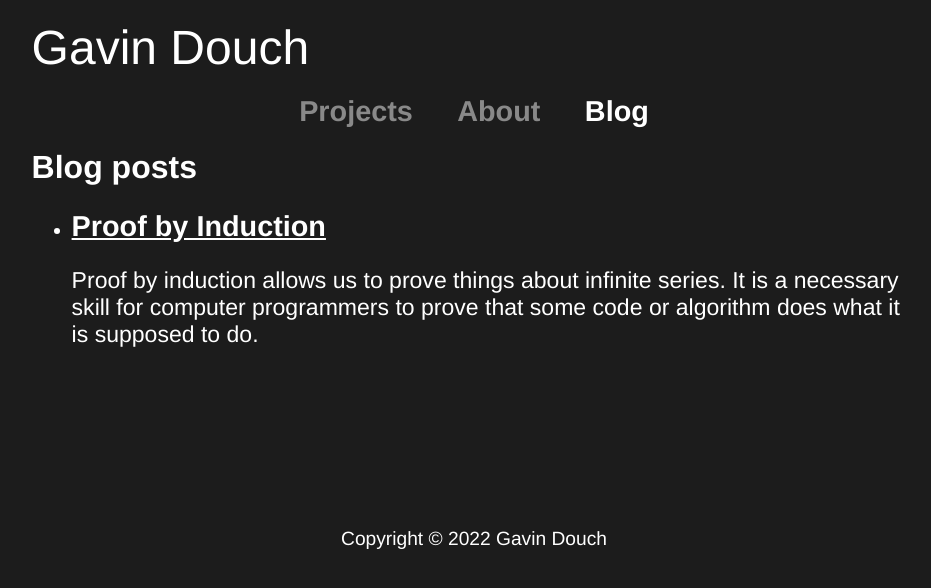
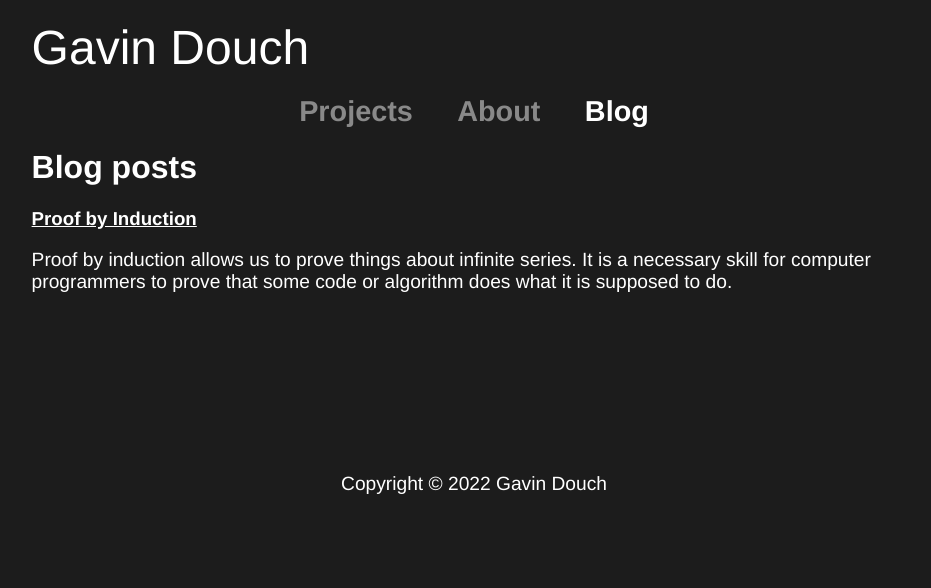
Before and after one commit to Coedice/website, a Jekyll site: the page built from blog.html, in a window 1280 px wide. Shown: the top 588 px of the page, without its empty margins (166-1097 px from the left). Built offline with Jekyll 4.4.1, drawn with Linux system fonts in a browser that asks for light colours.

Commit message:
Improve blog post list design

```diff
--- a/blog.html
+++ b/blog.html
@@ -4,11 +4,11 @@
 nav: 2
 ---
 <h1>Blog posts</h1>
-<ul>
-  {% for post in site.posts %}
-    <li>
-      <h2><a href="{{ post.url }}">{{ post.title }}</a></h2>
-      {{ post.excerpt }}
-    </li>
-  {% endfor %}
-</ul>
+{% for post in site.posts %}
+<div>
+    <h3>
+      <a href="{{ post.url }}">{{ post.title }}</a>
+    </h3>
+    {{ post.excerpt }}
+</div>
+{% endfor %}
```
